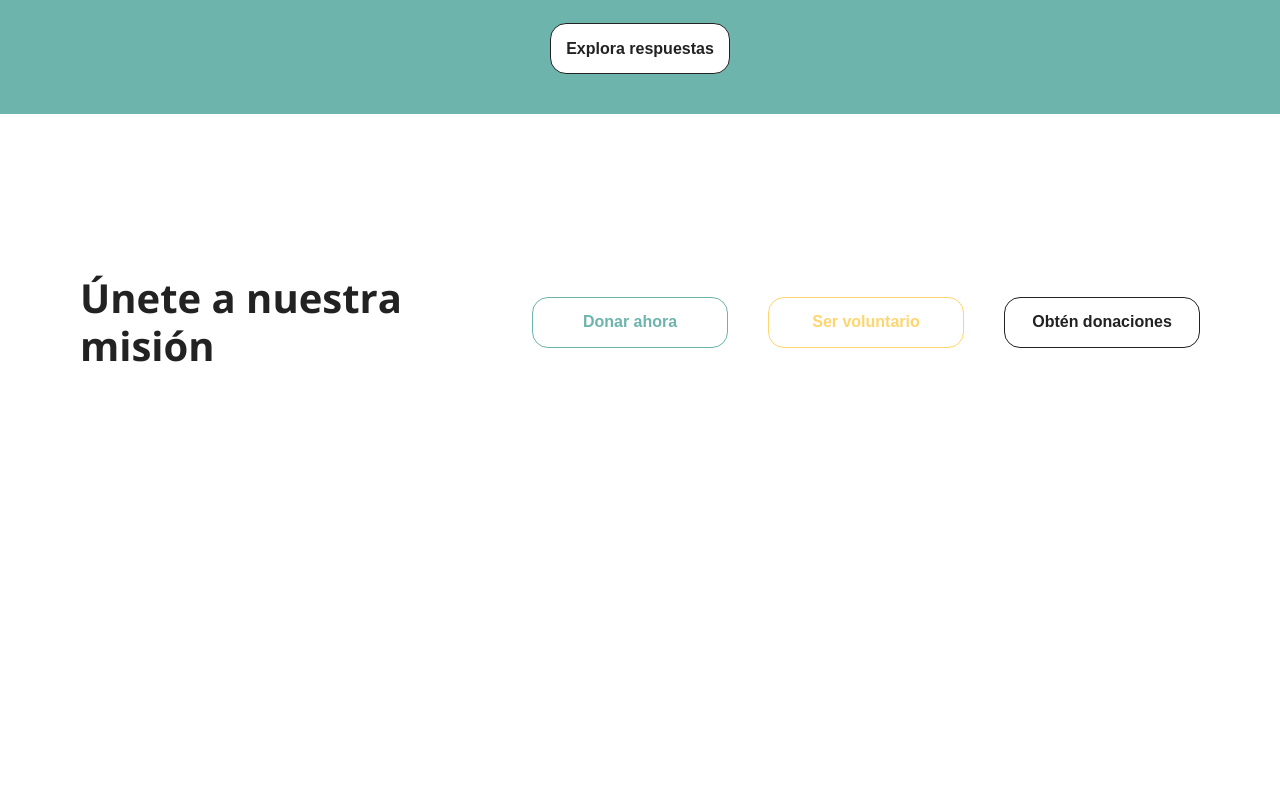
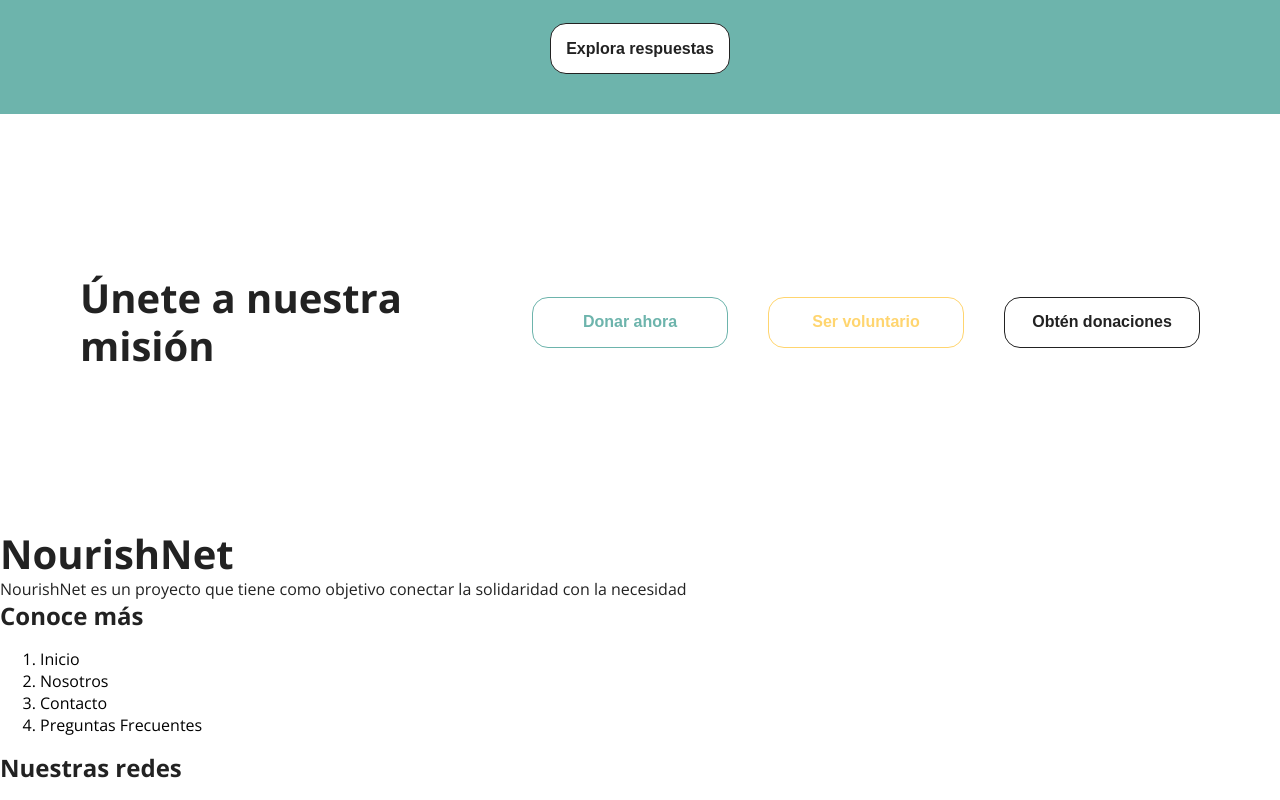
Before and after one commit to amh0/nourish-net, a React (Create React App) app in the folder frontend/: page / in a window 1280 px wide. Shown: the part 3407-4207 px from the top of the page. Before the commit the page ends 3937 px from the top, so only its background shows below. Built offline with nearby package versions, Linux system fonts and the light colour scheme.

Commit message:
add footer content

```diff
--- a/frontend/src/components/Body/Body.jsx
+++ b/frontend/src/components/Body/Body.jsx
@@ -1,5 +1,6 @@
 import React from "react";
 import "./Body.css";
+import Footer from "../footer/Footer";
 const Body = () => {
   return (
     <>
@@ -121,6 +122,7 @@ const Body = () => {
           <button className="btn text-v text-brd ">Obtén donaciones</button>
         </div>
       </div>
+      <Footer />
     </>
   );
 };
--- /dev/null
+++ b/frontend/src/components/footer/Footer.jsx
@@ -0,0 +1,41 @@
+import React from "react";
+
+const Footer = () => {
+  return (
+    <div className="footer">
+      <div className="description-section">
+        <div className="logo-section">
+          <div></div>
+          <h3 className="title3">NourishNet</h3>
+        </div>
+        <p className="parr1">
+          NourishNet es un proyecto que tiene como objetivo conectar la
+          solidaridad con la necesidad{" "}
+        </p>
+      </div>
+      <div className="links-section">
+        <h5 className="title5">Conoce más</h5>
+        <div className="links-wrapper">
+          <ol>
+            <li>Inicio</li>
+            <li>Nosotros</li>
+            <li>Contacto</li>
+            <li>Preguntas Frecuentes</li>
+          </ol>
+        </div>
+      </div>
+      <div className="socials-section">
+        <h5 className="title5">Nuestras redes</h5>
+        <div className="socials-wrapper">
+          <ol>
+            <div className="icon-placeholder"></div>
+            <div className="icon-placeholder"></div>
+            <div className="icon-placeholder"></div>
+          </ol>
+        </div>
+      </div>
+    </div>
+  );
+};
+
+export default Footer;
```
Also changed, not shown: frontend/src/components/footer/Footer.css (added).
